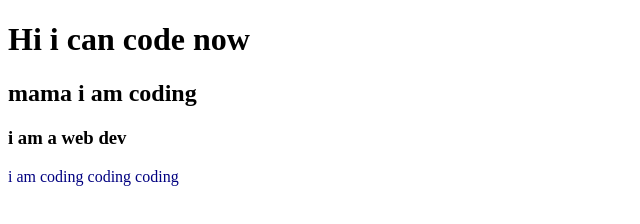
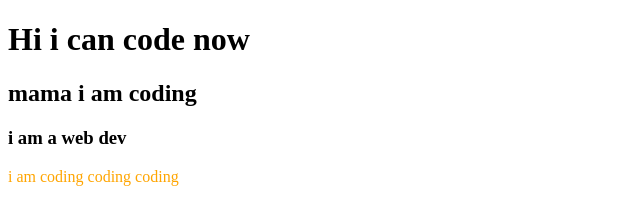
Before and after one commit to asif-fahad/my-second-repo, a plain HTML site: page index.html in a window 1280 px wide. Shown: the whole page, without its empty margins (0-640 px from the left). Drawn offline with Linux system fonts and the light colour scheme.

Commit message:
color changed

```diff
--- a/style.css
+++ b/style.css
@@ -1,3 +1,3 @@
 p {
-    color: navy;
+    color: orange;
 }
```
